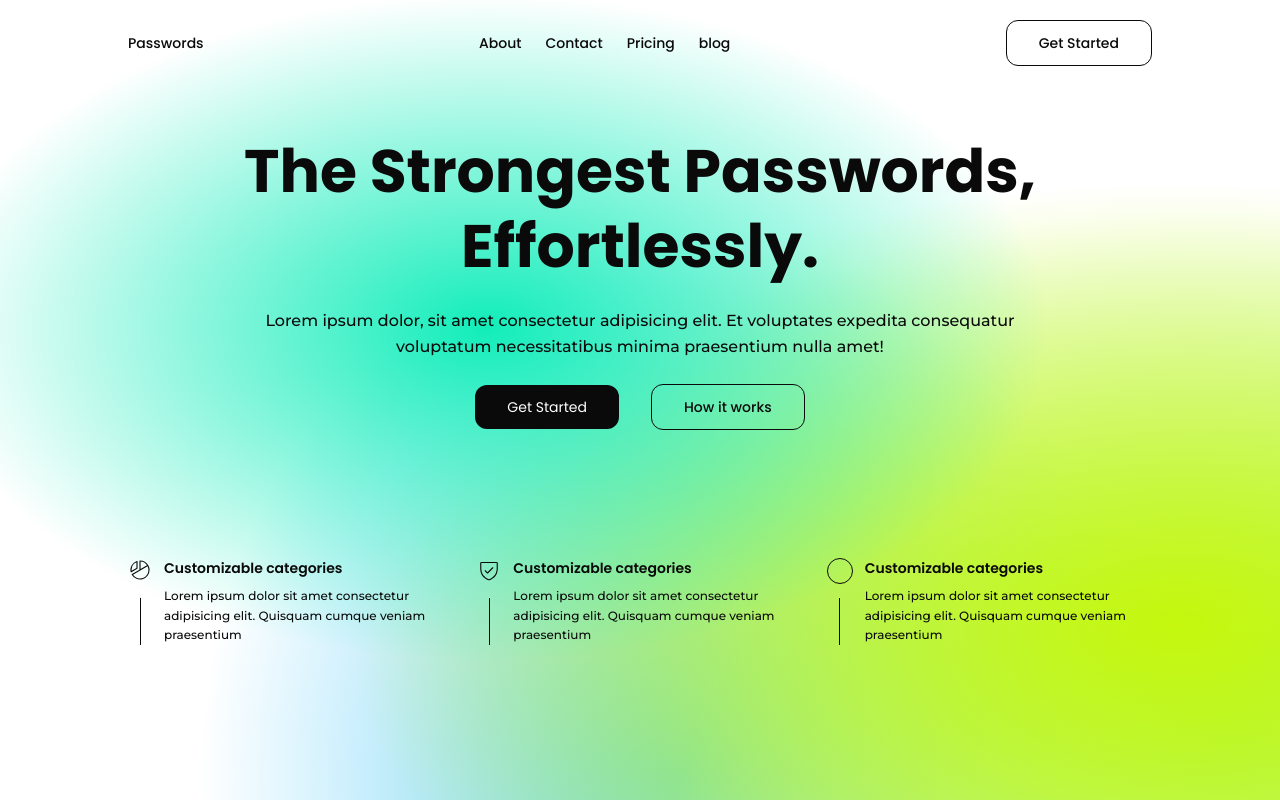
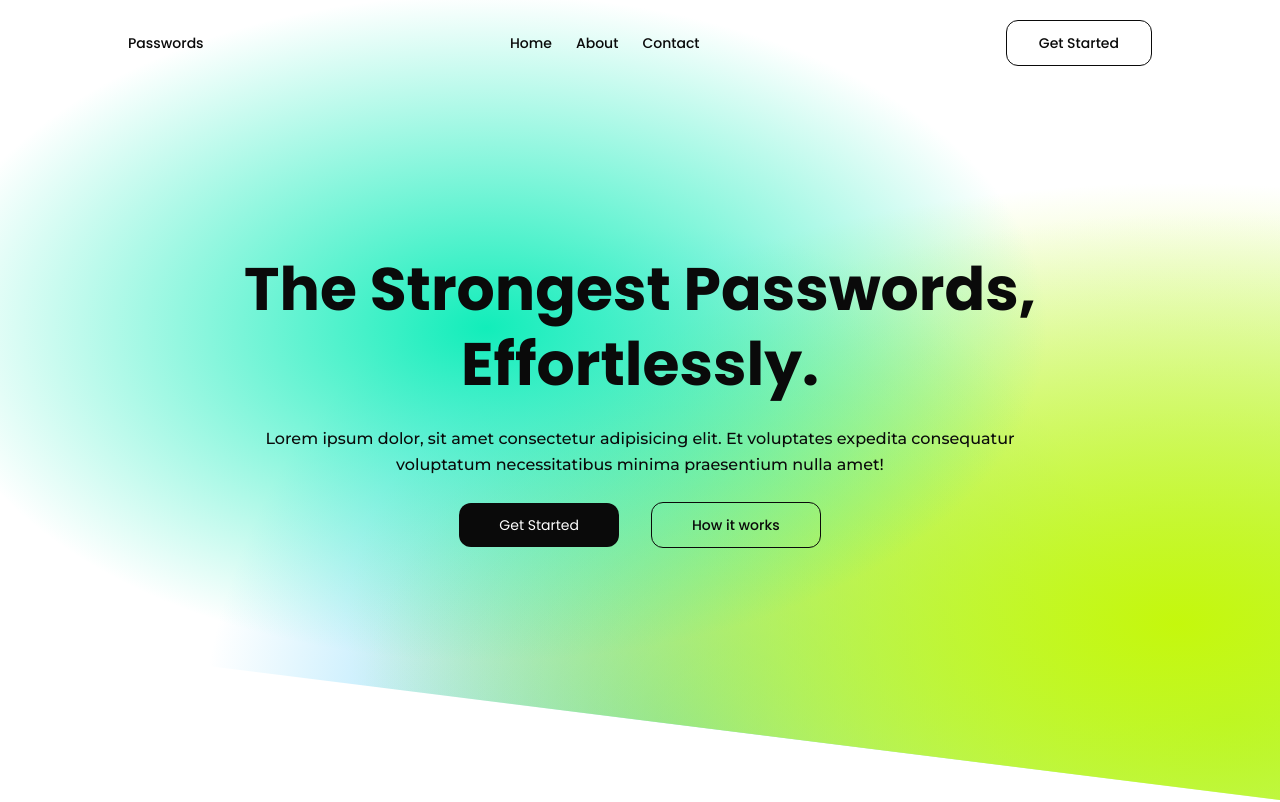
Before and after one commit to Abdallah01win/Passworld, a Vue app: page / in a window 1280 px wide. Shown: the top 802 px of the page. Built offline with nearby package versions, Linux system fonts and the light colour scheme.

Commit message:
finalize hero style and redo info section

```diff
--- a/src/App.vue
+++ b/src/App.vue
@@ -5,31 +5,8 @@ import Footer from "./components/Footer.vue";
 </script>
 
 <template>
-  <main class="mesh h-screen">
+  <main>
     <RouterView />
     <Footer />
   </main>
 </template>
-
-<style>
-.boxShadow {
-  box-shadow: 3px 4px 0px 1px #1f1f1f;
-}
-
-.boxShadow:active {
-  box-shadow: 1px 2px 0px 0px #1f1f1f;
-}
-
-.mesh {
-  /* background-color: #ffffff;
-background-image: radial-gradient(at 41% 16%, hsla(27, 92%, 68%, 1) 0, hsla(27, 92%, 68%, 0) 50%),
-radial-gradient(at 95% 3%, hsla(188, 93%, 68%, 1) 0, hsla(188, 93%, 68%, 0) 50%),
-radial-gradient(at 91% 94%, hsla(206, 86%, 67%, 1) 0, hsla(206, 86%, 67%, 0) 50%),
-radial-gradient(at 50% 36%, hsla(197, 88%, 61%, 1) 0, hsla(197, 88%, 61%, 0) 50%); */
-background-color: #ffffff;
-background-image: radial-gradient(at 38% 41%, hsla(166, 86%, 50%, 1) 0, hsla(166, 86%, 50%, 0) 50%),
-radial-gradient(at 92% 78%, hsla(73, 94%, 51%, 1) 0, hsla(73, 94%, 51%, 0) 50%),
-radial-gradient(at 96% 90%, hsla(93, 87%, 69%, 1) 0, hsla(93, 87%, 69%, 0) 50%),
-radial-gradient(at 53% 97%, hsla(197, 93%, 68%, 1) 0, hsla(197, 93%, 68%, 0) 50%);
-}
-</style>
--- a/src/components/Hero.vue
+++ b/src/components/Hero.vue
@@ -1,55 +1,26 @@
-<script setup>
-import Pichart from './icons/Pichart.vue';
-import Shiled from './icons/Shiled.vue';
-</script>
+
 <template>
-    <section class="py-12">
-        <div class="flex flex-col items-center justify-center text-center">
-            <h1 class="capitalize font-bold text-6xl leading-tight">The strongest passwords, Effortlessly.</h1>
-            <p class="w-[80%] leading-relaxed text-base font-Montserrat my-6">Lorem ipsum dolor, sit amet consectetur
-                adipisicing elit. Et voluptates expedita consequatur voluptatum necessitatibus minima praesentium nulla
-                amet!</p>
+  <section class="py-12 xl:max-w-[1024px] mx-auto">
+    <div class="flex flex-col items-center justify-center text-center">
+      <h1 class="capitalize font-bold text-6xl leading-tight">
+        The strongest passwords, effortlessly.
+      </h1>
+      <p class="w-[80%] leading-relaxed text-base font-Montserrat my-6">
+        Lorem ipsum dolor, sit amet consectetur adipisicing elit. Et voluptates
+        expedita consequatur voluptatum necessitatibus minima praesentium nulla
+        amet!
+      </p>
 
-            <div class="flex items-center gap-x-8">
-                <button class="bg-myBlack text-background rounded-xl py-3 px-8 font-normal">Get Started</button>
-                <button class="border border-myBlack rounded-xl py-3 px-8">How it works</button>
-            </div>
-        </div>
-
-        <div class="grid grid-cols-3 gap-x-6 mt-32">
-            <div class="flex gap-x-3">
-                <div class="flex flex-col items-center justify-between">
-                    <Pichart class="w-6 fill-myBlack" />
-                    <hr class="w-px bg-myBlack h-12">
-                </div>
-
-                <div>
-                    <div class="font-semibold mb-2">Customizable categories</div>
-                    <p class="font-Montserrat leading-relaxed text-xs">Lorem ipsum dolor sit amet consectetur adipisicing elit. Quisquam cumque veniam praesentium</p>
-                </div>
-            </div>
-            <div class="flex gap-x-3">
-                <div class="flex flex-col items-center justify-between">
-                    <Shiled class="w-6 fill-myBlack" />
-                    <hr class="w-px bg-myBlack h-12">
-                </div>
-
-                <div>
-                    <div class="font-semibold mb-2">Customizable categories</div>
-                    <p class="font-Montserrat leading-relaxed text-xs">Lorem ipsum dolor sit amet consectetur adipisicing elit. Quisquam cumque veniam praesentium</p>
-                </div>
-            </div>
-            <div class="flex gap-x-3">
-                <div class="flex flex-col items-center justify-between">
-                    <div class="p-3 border border-myBlack rounded-full"></div>
-                    <hr class="w-px bg-myBlack h-12">
-                </div>
-
-                <div>
-                    <div class="font-semibold mb-2">Customizable categories</div>
-                    <p class="font-Montserrat leading-relaxed text-xs">Lorem ipsum dolor sit amet consectetur adipisicing elit. Quisquam cumque veniam praesentium</p>
-                </div>
-            </div>
-
-        </div>
-</section></template>
+      <div class="flex items-center gap-x-8">
+        <button
+          class="bg-myBlack text-background rounded-xl py-3 px-10 font-normal"
+        >
+          Get Started
+        </button>
+        <button class="border border-myBlack rounded-xl py-3 px-10">
+          How it works
+        </button>
+      </div>
+    </div>
+  </section>
+</template>
--- /dev/null
+++ b/src/components/Info.vue
@@ -0,0 +1,50 @@
+<script setup>
+import Pichart from "./icons/Pichart.vue";
+import Shiled from "./icons/Shiled.vue";
+</script>
+<template>
+  <div class="grid grid-cols-3 gap-x-6 my-12 xl:max-w-[1024px] mx-auto">
+    <div class="flex gap-x-3">
+      <div class="flex flex-col items-center justify-between">
+        <Pichart class="w-6 fill-myBlack" />
+        <hr class="w-px bg-myBlack h-12" />
+      </div>
+
+      <div>
+        <div class="font-semibold mb-2 text-base">Customizable categories</div>
+        <p class="font-Montserrat leading-relaxed text-xs">
+          Lorem ipsum dolor sit amet consectetur adipisicing elit. Quisquam
+          cumque veniam praesentium
+        </p>
+      </div>
+    </div>
+    <div class="flex gap-x-3">
+      <div class="flex flex-col items-center justify-between">
+        <Shiled class="w-6 fill-myBlack" />
+        <hr class="w-px bg-myBlack h-12" />
+      </div>
+
+      <div>
+        <div class="font-semibold mb-2 text-base">Customizable categories</div>
+        <p class="font-Montserrat leading-relaxed text-xs">
+          Lorem ipsum dolor sit amet consectetur adipisicing elit. Quisquam
+          cumque veniam praesentium
+        </p>
+      </div>
+    </div>
+    <div class="flex gap-x-3">
+      <div class="flex flex-col items-center justify-between">
+        <div class="p-3 border border-myBlack rounded-full"></div>
+        <hr class="w-px bg-myBlack h-12" />
+      </div>
+
+      <div>
+        <div class="font-semibold mb-2 text-base">Customizable categories</div>
+        <p class="font-Montserrat leading-relaxed text-xs">
+          Lorem ipsum dolor sit amet consectetur adipisicing elit. Quisquam
+          cumque veniam praesentium
+        </p>
+      </div>
+    </div>
+  </div>
+</template>
--- a/src/components/Navigation.vue
+++ b/src/components/Navigation.vue
@@ -5,10 +5,9 @@
     <nav class="xl:max-w-[1024px] mx-auto py-5 flex items-center justify-between">
         <div>Passwords</div>
         <ul class="flex items-center gap-x-6">
+            <li class="cursor-pointer">Home</li>
             <li class="cursor-pointer">About</li>
             <li class="cursor-pointer">Contact</li>
-            <li class="cursor-pointer">Pricing</li>
-            <li class="cursor-pointer">blog</li>
         </ul>
         <div class="flex items-center gap-x-6">
             <button class="border border-myBlack rounded-xl py-3 px-8">Get Started</button>
--- a/src/views/HomeView.vue
+++ b/src/views/HomeView.vue
@@ -1,19 +1,53 @@
 <script setup>
 import Generator from "../components/Generator.vue";
+import Info from "../components/Info.vue";
 import Navigation from "../components/Navigation.vue";
 import Hero from '../components/Hero.vue';
 </script>
 
 <template>
-  <main class="xl:max-w-[1024px] mx-auto">
-    <Navigation />
-    <Hero />
-    <!-- <Generator /> -->
+  <main class="mesh h-screen relative clip">
+      <Navigation />
+      <div class="w-full absolute top-[50%] left-[50%] translate-y-[-50%] translate-x-[-50%]">
+        <Hero />
+      </div>
   </main>
+  <Info />
 </template>
 
+
 <style scoped>
-.bottomShadow {
-  box-shadow: 0px 5px 0px #1f1f1f;
+.clip{
+  clip-path: polygon(0 0, 100% 0, 100% 100%, 0 80%);
+
+}
+.mesh {
+  /* background-color: #ffffff;
+background-image: radial-gradient(at 41% 16%, hsla(27, 92%, 68%, 1) 0, hsla(27, 92%, 68%, 0) 50%),
+radial-gradient(at 95% 3%, hsla(188, 93%, 68%, 1) 0, hsla(188, 93%, 68%, 0) 50%),
+radial-gradient(at 91% 94%, hsla(206, 86%, 67%, 1) 0, hsla(206, 86%, 67%, 0) 50%),
+radial-gradient(at 50% 36%, hsla(197, 88%, 61%, 1) 0, hsla(197, 88%, 61%, 0) 50%); */
+  background-color: #ffffff;
+  background-repeat: no-repeat;
+  background-image: radial-gradient(
+      at 38% 41%,
+      hsla(166, 86%, 50%, 1) 0,
+      hsla(166, 86%, 50%, 0) 50%
+    ),
+    radial-gradient(
+      at 92% 78%,
+      hsla(73, 94%, 51%, 1) 0,
+      hsla(73, 94%, 51%, 0) 50%
+    ),
+    radial-gradient(
+      at 96% 90%,
+      hsla(93, 87%, 69%, 1) 0,
+      hsla(93, 87%, 69%, 0) 50%
+    ),
+    radial-gradient(
+      at 53% 97%,
+      hsla(197, 93%, 68%, 1) 0,
+      hsla(197, 93%, 68%, 0) 50%
+    );
 }
 </style>
```
